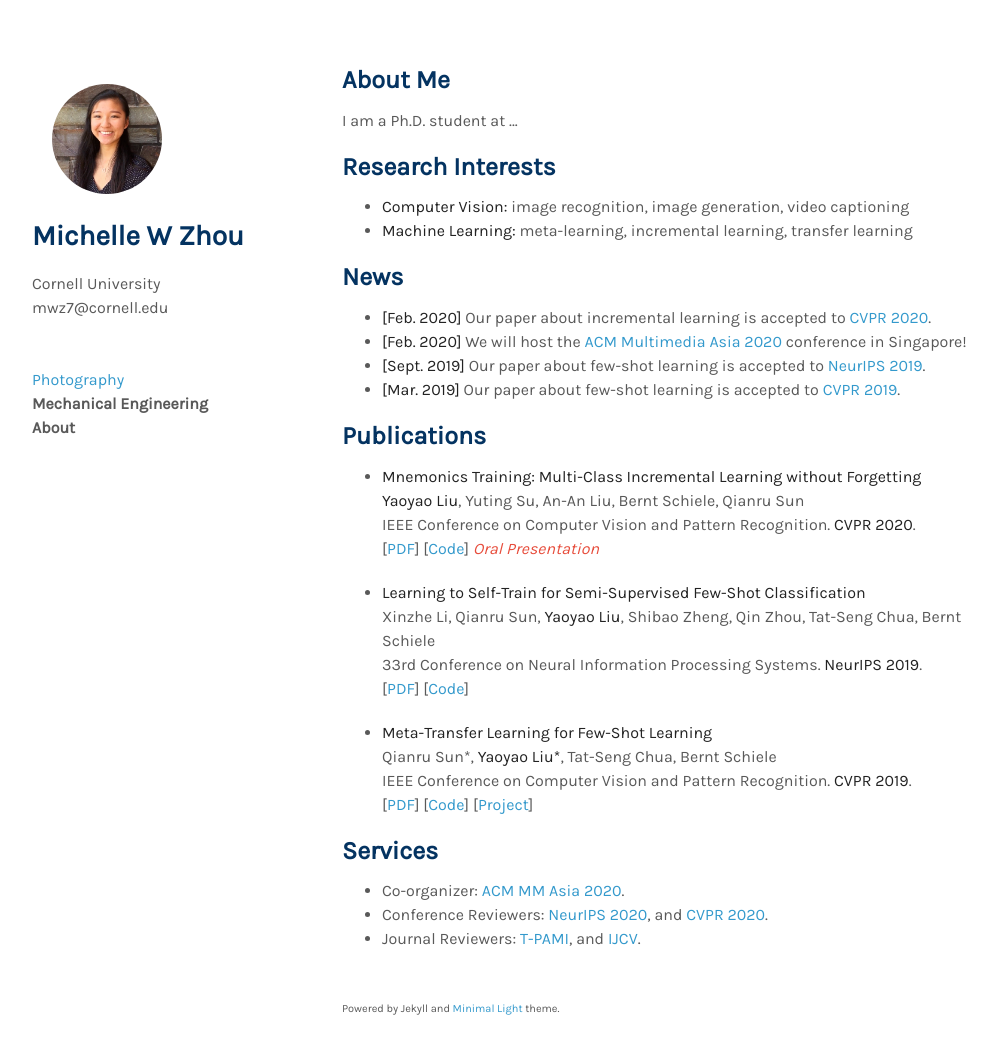
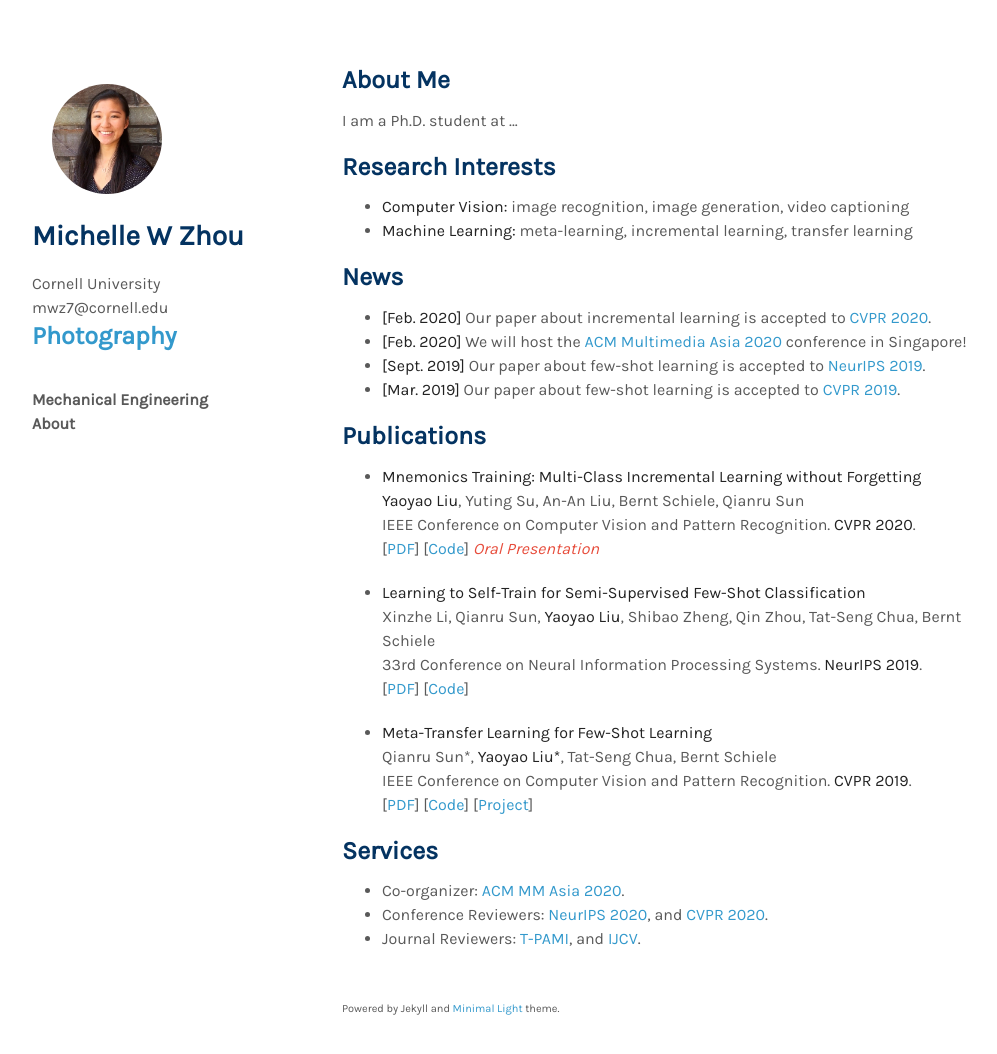
Before and after one commit to mwz724/mwz724.github.io, a Jekyll site: the page built from index.md, in a window 1280 px wide and 1089 px high. Shown: the top 1054 px of the window, without its empty margins (128-1125 px from the left). Built offline with Jekyll 4.4.1, drawn with Linux system fonts in a browser that asks for light colours; nearby versions of some CDN libraries; a style sheet for code colours, icons or effects is not loaded; our own code applies the rules of GitHub Pages for plain Markdown files.

Commit message:
Update homepage.html
https://www.homeandlearn.co.uk/WD/wds5pA.html

```diff
--- a/_layouts/homepage.html
+++ b/_layouts/homepage.html
@@ -38,11 +38,9 @@
           {{ site.affiliation }}
           <br>
           {{ site.email }}
-          <br>
-          <br>
-          <br>
-
-          <a href="photography.html" title="Photography">Photography</a>
+          <h2>
+            <a HREF="https://www.mwz724.github.io/photography.html">Photography</a>
+          </h2>
           <br>
           <b>Mechanical Engineering</b>
           <br>
```
